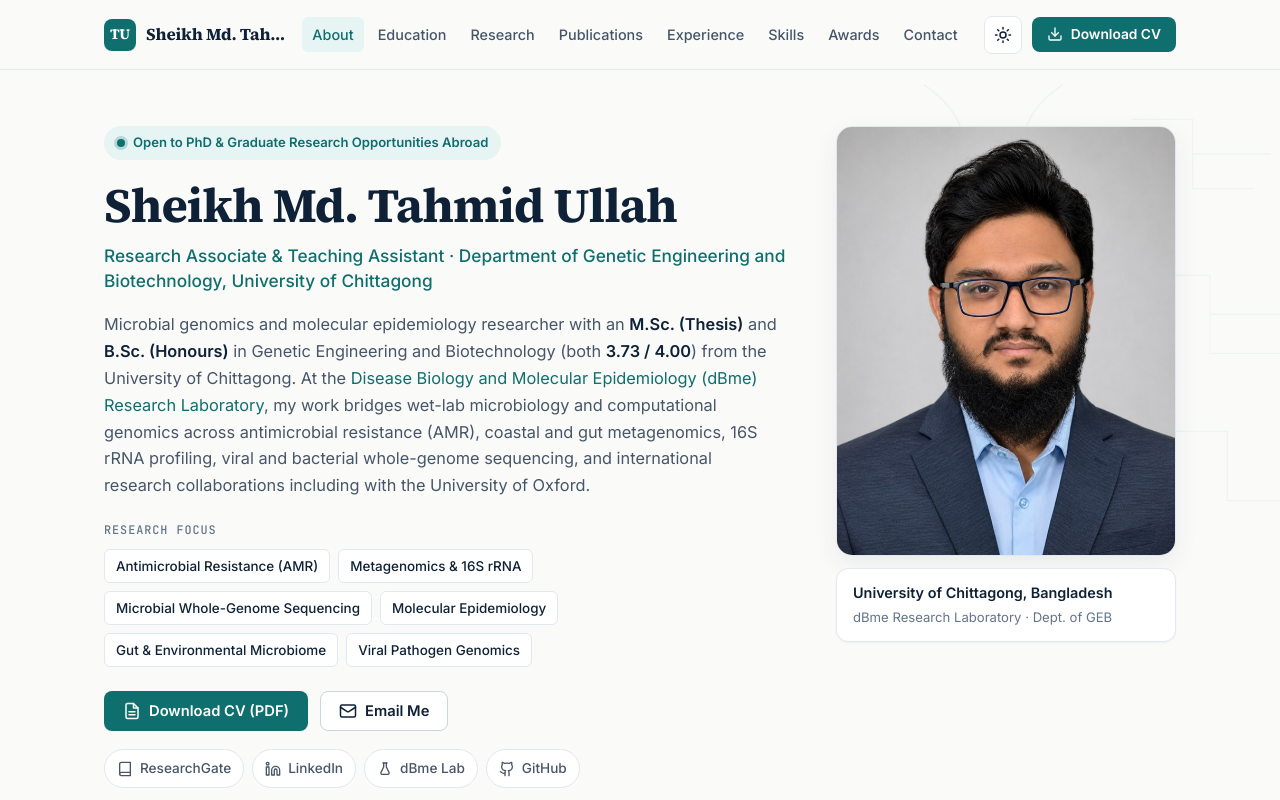
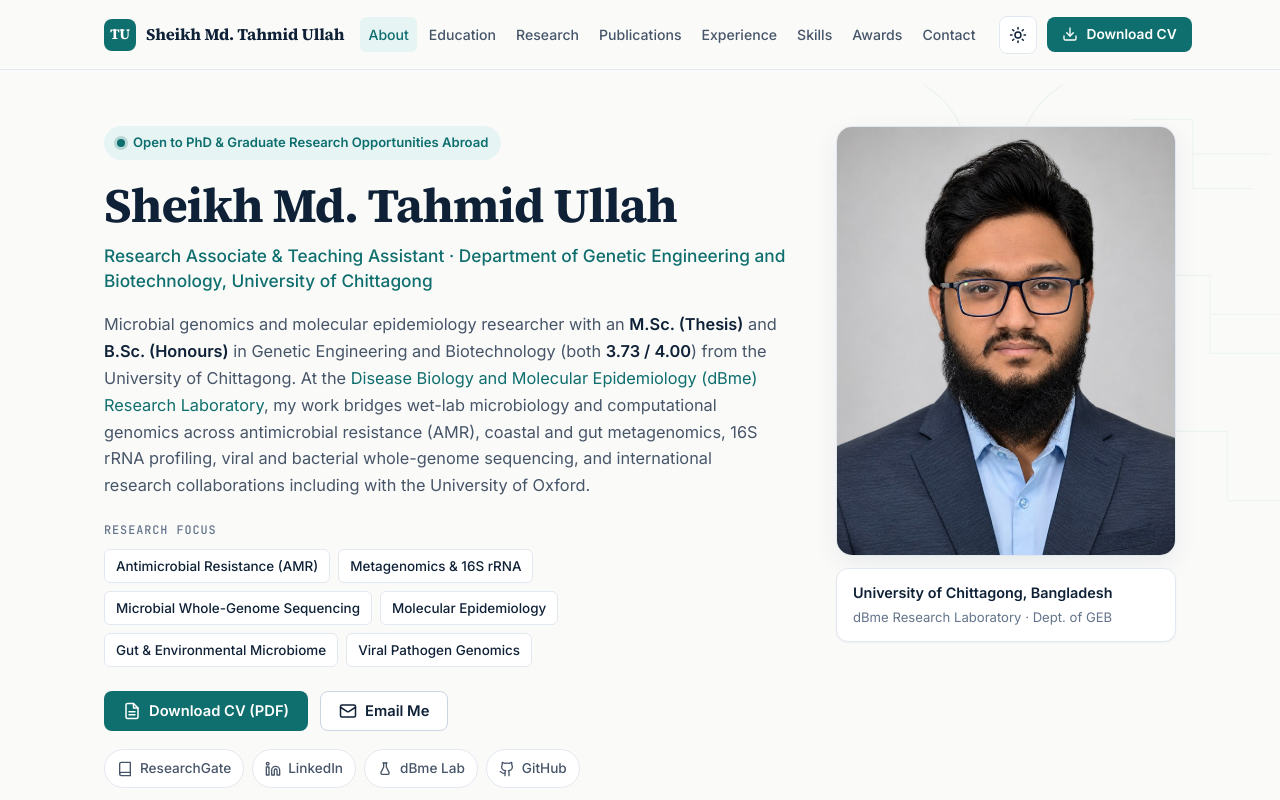
Before and after one commit to tahmidsk/tahmidsk.github.io, a plain HTML site: page index.html in a window 1280 px wide. Shown: the top 800 px of the page. Drawn offline with Linux system fonts and the light colour scheme.

Commit message:
Polish responsive navbar brand sizing

```diff
--- a/styles.css
+++ b/styles.css
@@ -156,19 +156,16 @@ a:hover {
   display: inline-flex;
   align-items: center;
   gap: 10px;
-  min-width: 0;
   color: var(--ink);
   font-family: var(--font-serif);
   font-weight: 700;
-  font-size: 1.05rem;
+  font-size: 1.02rem;
   letter-spacing: -0.01em;
   text-decoration: none;
-  flex-shrink: 1;
+  flex-shrink: 0;
 }
 
 .brand-name {
-  overflow: hidden;
-  text-overflow: ellipsis;
   white-space: nowrap;
 }
 
@@ -202,10 +199,10 @@ a:hover {
 }
 
 .nav-link {
-  padding: 6px 10px;
+  padding: 6px 8px;
   border-radius: 6px;
   color: var(--ink-secondary);
-  font-size: 0.9rem;
+  font-size: 0.88rem;
   font-weight: 500;
   text-decoration: none;
   transition: background-color 0.15s ease, color 0.15s ease;
@@ -1156,6 +1153,16 @@ a:hover {
 
 /* Responsive Design */
 @media (max-width: 980px) {
+  .brand {
+    min-width: 0;
+    flex-shrink: 1;
+  }
+
+  .brand-name {
+    overflow: hidden;
+    text-overflow: ellipsis;
+  }
+
   .primary-nav {
     display: none;
     position: absolute;
```
